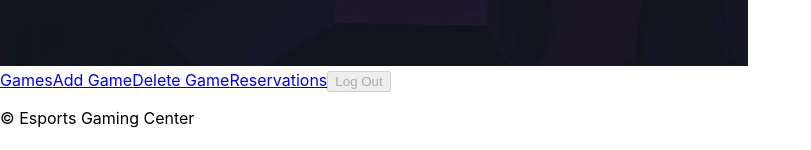
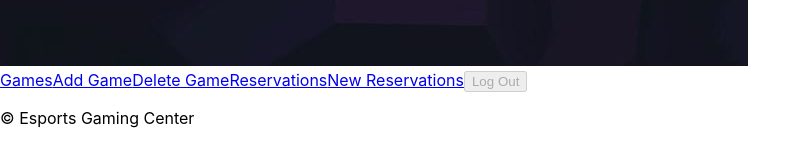
Before and after one commit to cancelei/EsportGamingCenter_frontend, a React (Create React App) app: page /reservations in a window 1280 px wide. Shown: the part 607-757 px from the top of the page, without its empty margins (0-811 px from the left). Built offline with nearby package versions, Linux system fonts and the light colour scheme; no server answers.

Commit message:
Add new reservation link to Navbar

```diff
--- a/src/Components/Navbar.jsx
+++ b/src/Components/Navbar.jsx
@@ -56,6 +56,7 @@ function Navbar() {
           <Link to="/addGame" className={`nav-link ${location.pathname === '/addGame' ? 'active' : ''}`} onClick={closeSidebar}>Add Game</Link>
           <Link to="/games/delete" className={`nav-link ${location.pathname === '/games/delete' ? 'active' : ''}`} onClick={closeSidebar}>Delete Game</Link>
           <Link to="/reservations" className={`nav-link ${location.pathname === '/reservations' ? 'active' : ''}`} onClick={closeSidebar}>Reservations</Link>
+          <Link to="/newreservation" className={`nav-link ${location.pathname === '/newreservation' ? 'active' : ''}`} onClick={closeSidebar}>New Reservations</Link>
           <button
             disabled={!authToken}
             onClick={handleLogout}
```
